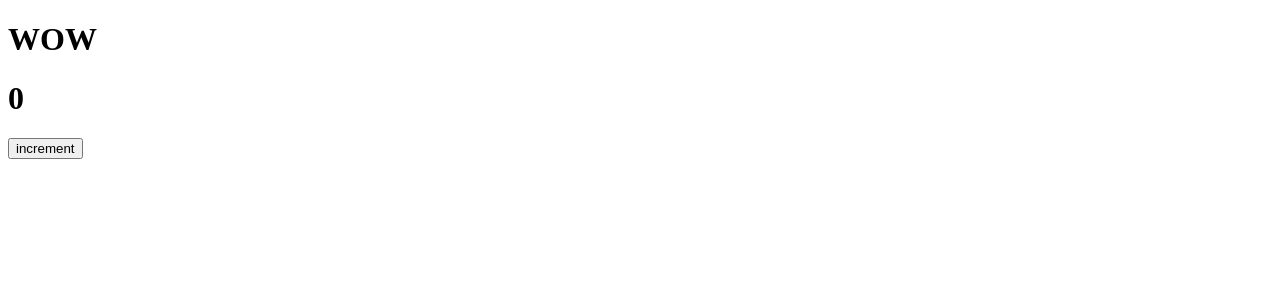
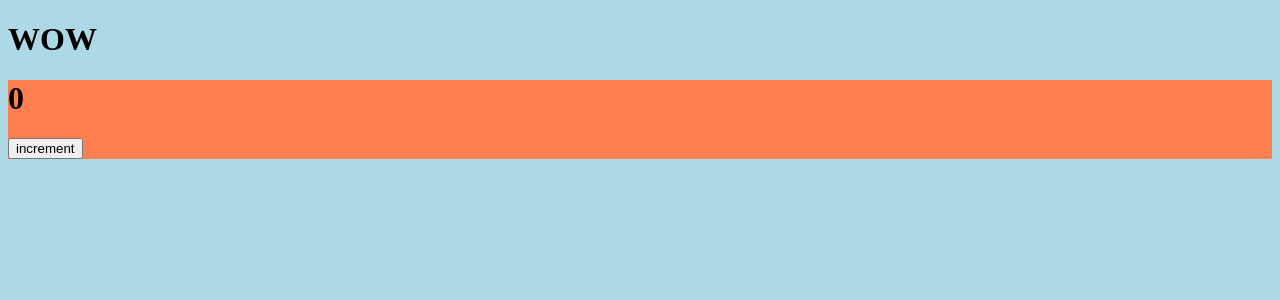
Before and after one commit to Ronagens/bonanza-town, a React app: page / in a window 1280 px wide. Shown: the top 300 px of the page. Built offline with nearby package versions, Linux system fonts and the light colour scheme.

Commit message:
Added css file to initial setup

```diff
--- a/client/App.jsx
+++ b/client/App.jsx
@@ -5,7 +5,7 @@ import './stylesheets/styles.css';
 
 const App = () => {
   return(
-    <div>
+    <div className="testclass">
       <MainContainer/>
     </div>
   );
--- a/client/stylesheets/styles.css
+++ b/client/stylesheets/styles.css
@@ -0,0 +1,7 @@
+body {
+  background-color: lightblue;
+}
+
+.testclass {
+  background-color: coral;
+}
```
